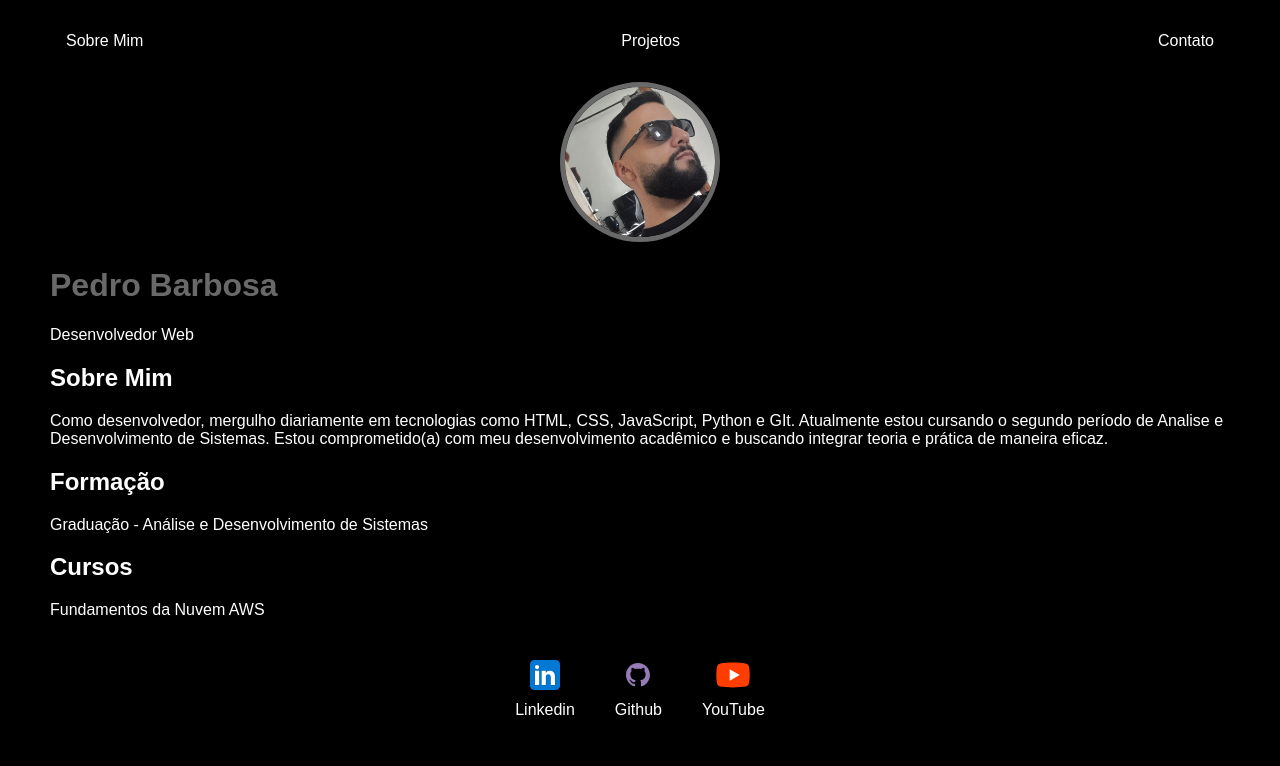
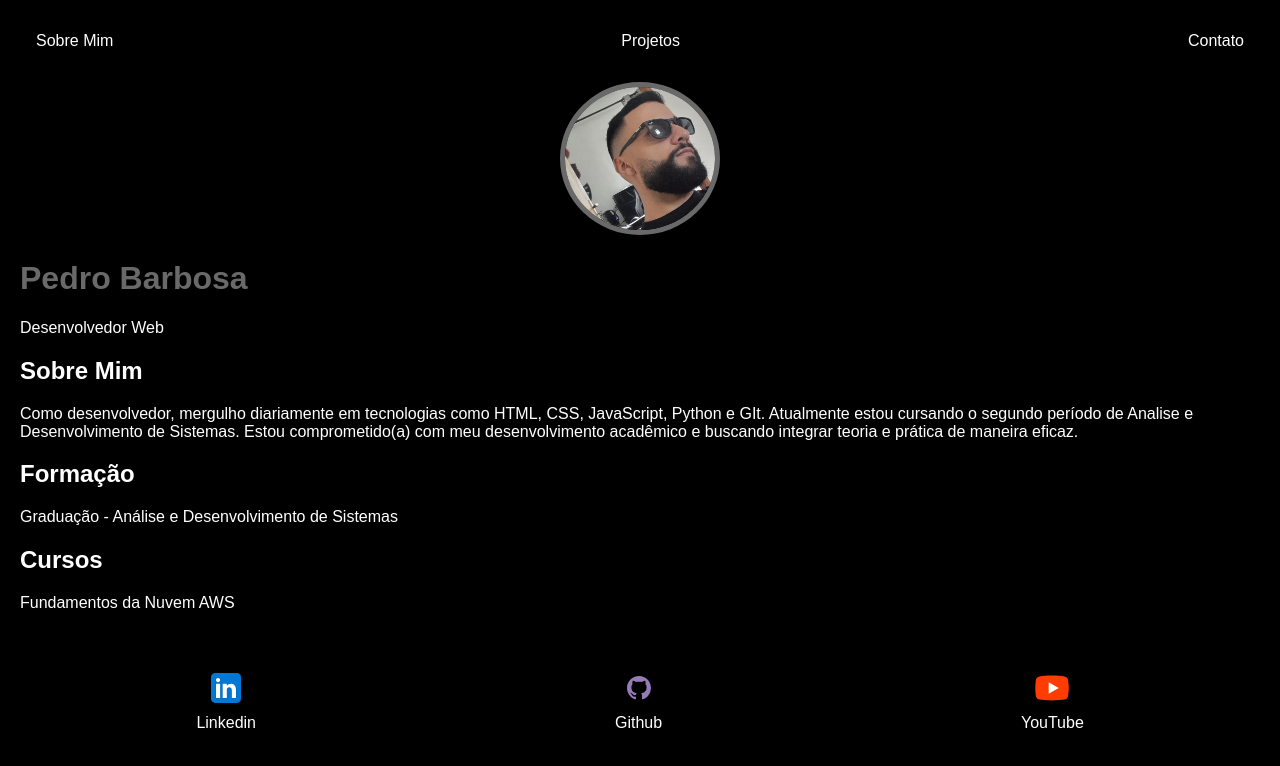
Before and after one commit to euPeAga/portifolio, a plain HTML site: page Index.html in a window 1280 px wide. Drawn offline with Linux system fonts and the light colour scheme.

Commit message:
alteracao no css

```diff
--- a/style.css
+++ b/style.css
@@ -1,12 +1,12 @@
-body{
-    font-family: Arial, Helvetica, sans-serif;
+body {
+    font-family: 'Arial', 'Helvetica', sans-serif;
     margin: 0;
     padding: 0;
     color: white;
     background-color: black;
 }
 
-ul{
+ul {
     display: flex;
     justify-content: space-between;
     list-style-type: none;
@@ -14,50 +14,58 @@ ul{
     padding: 16px;
 }
 
-a{
+a {
     color: white;
     text-decoration: none;
 }
 
-header img{
+header img {
     width: 150px;
     height: 150px;
     border-radius: 50%;
     border: 5px solid #696969;
+    max-width: 100%;
+    height: auto;
 }
 
-.center{
+.center {
     text-align: center;
 }
 
-h1{
+h1 {
     color: #696969;
 }
 
-footer img{
+footer img {
     width: 40px;
     height: 40px;
+    margin: 0 10px;
 }
 
-footer{
+footer {
     display: flex;
-    justify-content: center ;
+    justify-content: space-around;
+    align-items: center;
+    padding: 20px 0;
 }
 
-footer a{
+footer a {
     margin: 20px;
     text-align: center;
+    color: white;
+    text-decoration: none;
+    transition: color 0.3s ease;
 }
 
-footer p{
-    margin-top: 2px;
-
+footer p {
+    margin: 2px 0;
 }
 
-.container{
-    padding: 0px 50px;
+.container {
+    padding: 0 20px;
 }
 
-nav a:hover{
+nav a:hover {
     color: #696969;
+    text-decoration: none;
 }
```
